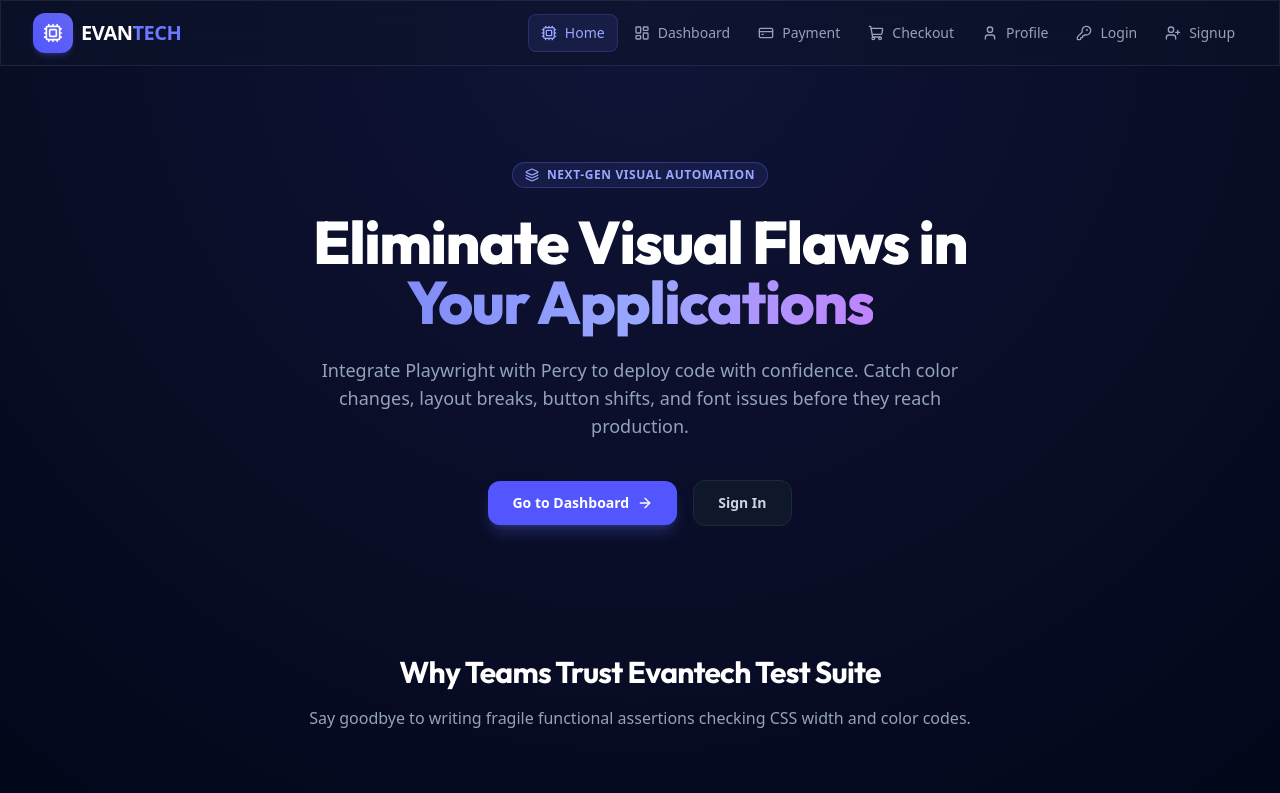
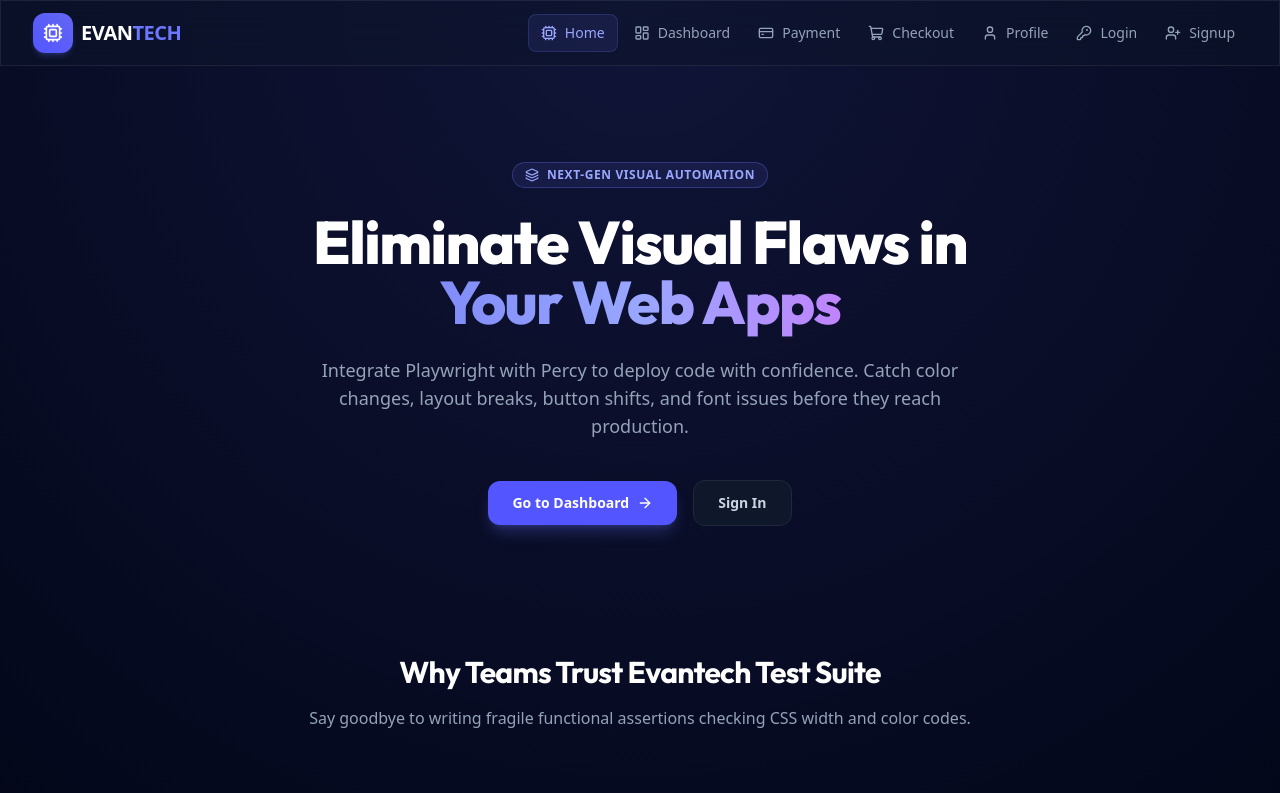
Before and after one commit to piyush241203/Percy_Automation, a React (Vite) app: page / in a window 1280 px wide. Shown: the top 793 px of the page. Built offline with nearby package versions, Linux system fonts and the light colour scheme.

Commit message:
style: modify hero headline text to test visual diffs

```diff
--- a/src/pages/Home.jsx
+++ b/src/pages/Home.jsx
@@ -38,7 +38,7 @@
             <Layers className="h-3.5 w-3.5" /> Next-Gen Visual Automation
           </div>
           <h1 className="text-4xl sm:text-5xl lg:text-6xl font-extrabold tracking-tight text-white leading-none">
-            Eliminate Visual Flaws in <span className="gradient-text">Your Applications</span>
+            Eliminate Visual Flaws in <span className="gradient-text">Your Web Apps</span>
           </h1>
           <p className="text-base sm:text-lg text-slate-400 max-w-2xl mx-auto">
             Integrate Playwright with Percy to deploy code with confidence. Catch color changes, layout breaks, button shifts, and font issues before they reach production.
```
